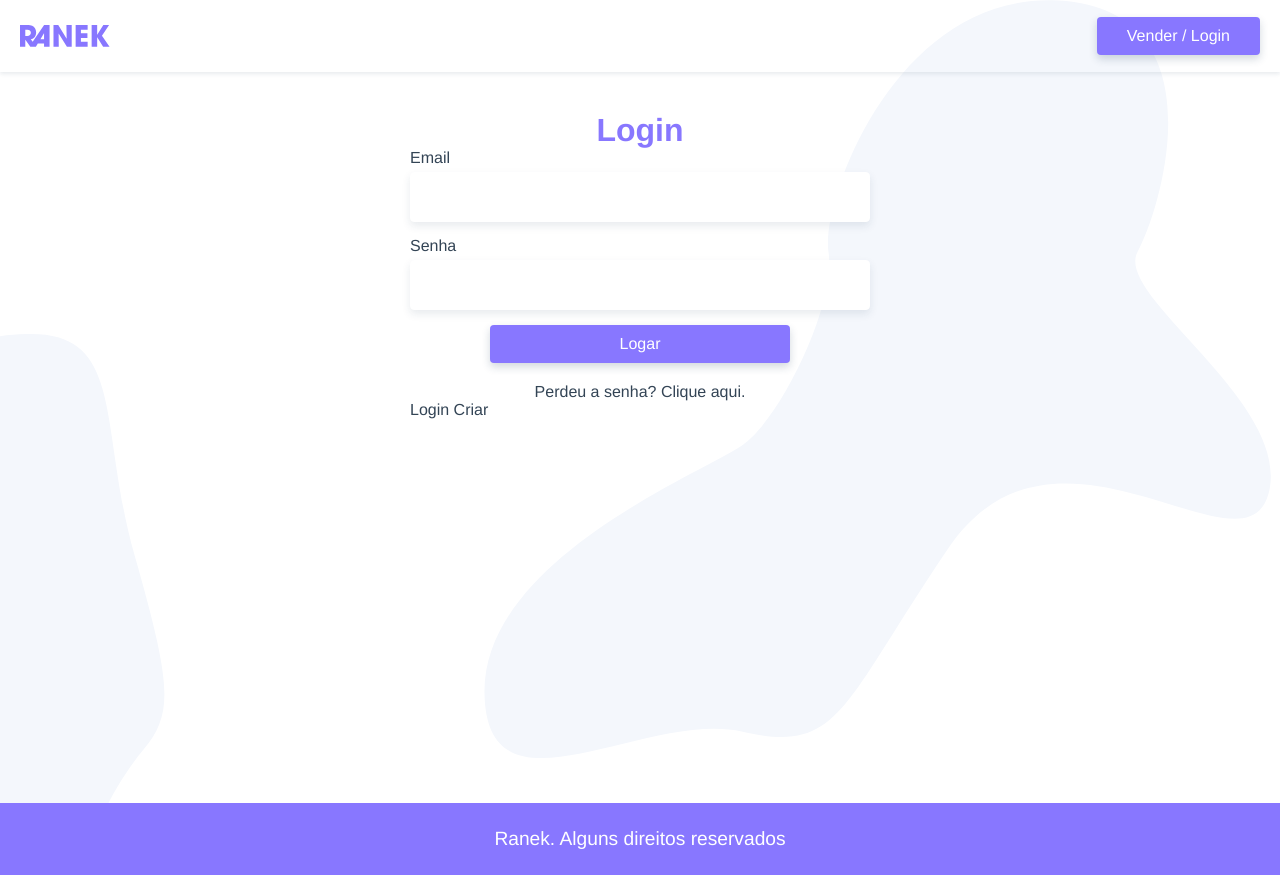
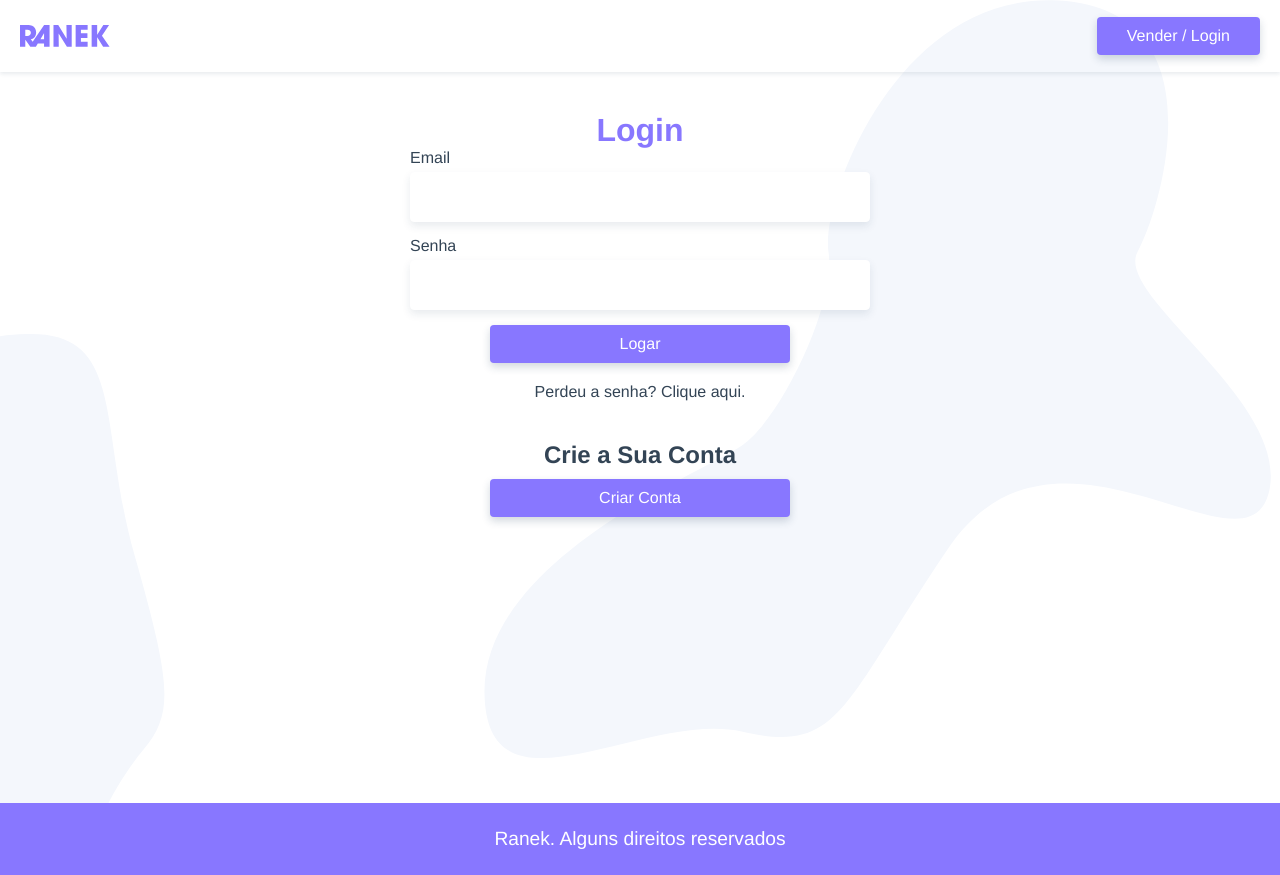
Before and after one commit to hiago08/ranek, a Vue app: page /login in a window 1280 px wide. Built offline with nearby package versions, Linux system fonts and the light colour scheme.

Commit message:
Implementando página de criar conta

```diff
--- a/src/components/LoginCriar.vue
+++ b/src/components/LoginCriar.vue
@@ -1,11 +1,48 @@
 <template>
-  <p>Login Criar</p>
+  <section>
+    <h2>Crie a Sua Conta</h2>
+    <transition mode="out-in">
+      <button v-if="!criar" class="btn" @click="criar = true">
+        Criar Conta
+      </button>
+      <UsuarioForm v-else>
+        <button class="btn btn-form">Criar Usuário</button>
+      </UsuarioForm>
+    </transition>
+  </section>
 </template>
 
 <script>
+import UsuarioForm from "@/components/UsuarioForm.vue";
+
 export default {
   name: "LoginCriar",
+  components: {
+    UsuarioForm,
+  },
+  data() {
+    return {
+      criar: false,
+    };
+  },
 };
 </script>
 
-<style></style>
+<style scoped>
+h2 {
+  text-align: center;
+  margin-top: 40px;
+  margin-bottom: 10px;
+}
+
+.btn {
+  width: 100%;
+  max-width: 300px;
+  margin-left: auto;
+  margin-right: auto;
+}
+
+.btn-form {
+  max-width: 100%;
+}
+</style>
--- /dev/null
+++ b/src/components/UsuarioForm.vue
@@ -0,0 +1,44 @@
+<template>
+  <form>
+    <label for="nome">Nome</label>
+    <input id="nome" name="nome" type="text" v-model="nome" />
+    <label for="email">Email</label>
+    <input id="email" name="email" type="email" v-model="email" />
+    <label for="senha">Senha</label>
+    <input id="senha" name="senha" type="password" v-model="senha" />
+    <label for="cep">Cep</label>
+    <input id="cep" name="cep" type="text" v-model="cep" />
+    <label for="rua">Rua</label>
+    <input id="rua" name="rua" type="text" v-model="rua" />
+    <label for="numero">Numero</label>
+    <input id="numero" name="numero" type="text" v-model="numero" />
+    <label for="bairro">Bairro</label>
+    <input id="bairro" name="bairro" type="text" v-model="bairro" />
+    <label for="cidade">Cidade</label>
+    <input id="cidade" name="cidade" type="text" v-model="cidade" />
+    <label for="estado">Estado</label>
+    <input id="estado" name="estado" type="text" v-model="estado" />
+    <div class="button">
+      <slot></slot>
+    </div>
+  </form>
+</template>
+
+<script>
+export default {
+  name: "UsuarioForm",
+};
+</script>
+
+<style scoped>
+form {
+  display: grid;
+  grid-template-columns: 80px 1fr;
+  align-items: center;
+}
+
+.button {
+  grid-column: 2;
+  margin-top: 10px;
+}
+</style>
```
